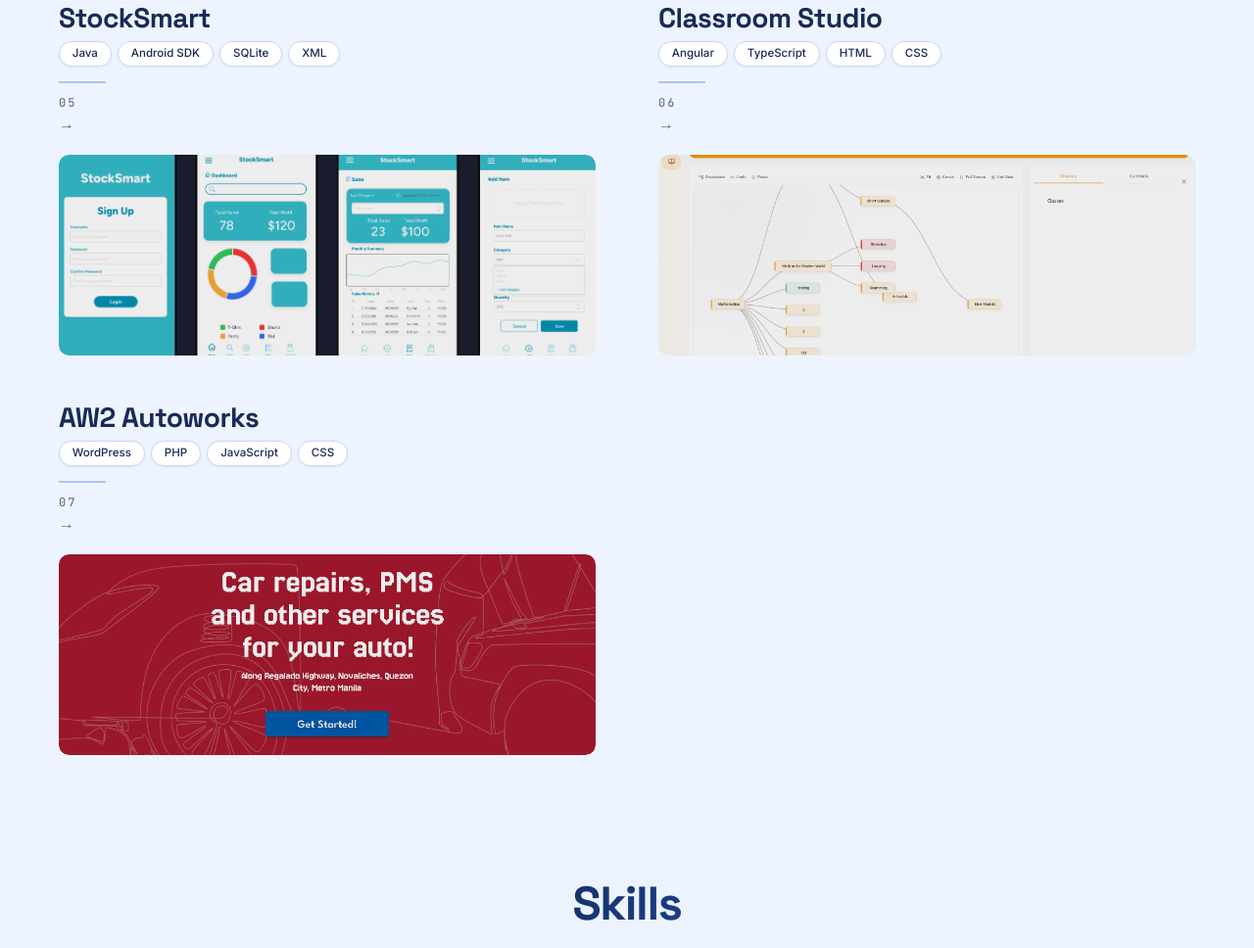
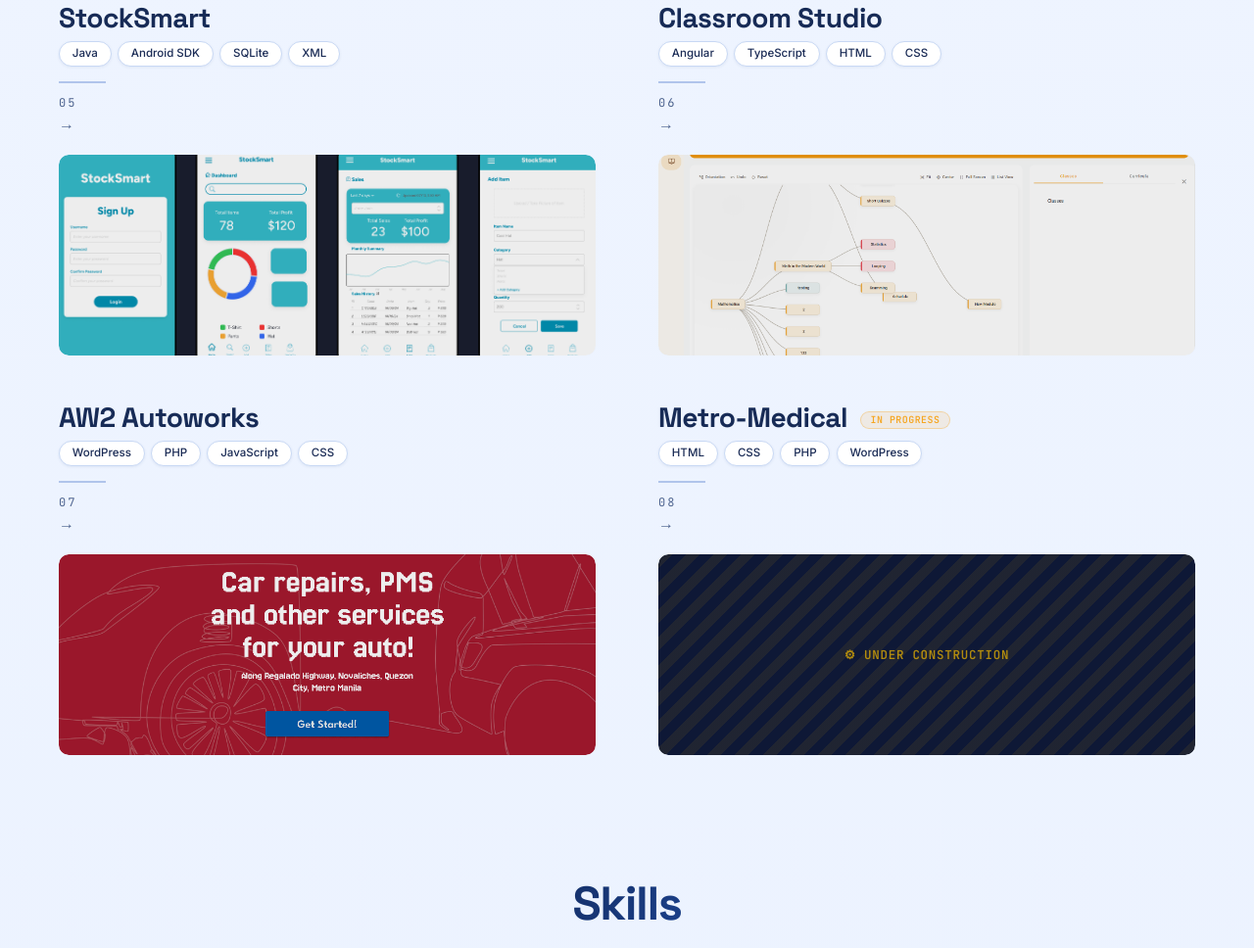
Before and after one commit to xezbeth-web/portfolio-br, a plain HTML site: page index.html in a window 1280 px wide. Shown: the part 3786-4754 px from the top of the page at 98% size. Drawn offline with Linux system fonts and the light colour scheme.

Commit message:
new project 1 - metro medical

```diff
--- a/index.html
+++ b/index.html
@@ -245,7 +245,7 @@
             <div class="project-card-tilt">
               <div class="project-info">
                 <h3>Original Beef <a class="project-ext-link" href="https://theoriginalbeeftapaflakes.com/" target="_blank" rel="noreferrer" aria-label="Visit live site">&#x2197;</a></h3>
-                <div class="project-tags"><span>HTML</span><span>CSS</span><span>JavaScript</span></div>
+                <div class="project-tags"><span>HTML</span><span>CSS</span><span>JavaScript</span><span>Wordpress</span></div>
                 <div class="project-line"></div>
                 <div class="project-meta">
                   <span class="project-num">04</span>
@@ -309,6 +309,24 @@
               <div class="project-media-wrap">
                 <div class="project-media media-7" aria-label="project preview"></div>
                 <div class="project-desc"><p>Local-based system with a database for PMS schedules and reservations, attendance logging, accounting, and inventory management.</p></div>
+              </div>
+            </div>
+          </article>
+
+          <article class="project-showcase">
+            <div class="project-card-tilt">
+              <div class="project-info">
+                <h3>Metro-Medical <span class="wip-badge">In Progress</span></h3>
+                <div class="project-tags"><span>HTML</span><span>CSS</span><span>PHP</span><span>WordPress</span></div>
+                <div class="project-line"></div>
+                <div class="project-meta">
+                  <span class="project-num">08</span>
+                  <span class="project-arrow">→</span>
+                </div>
+              </div>
+              <div class="project-media-wrap">
+                <div class="project-media media-8" aria-label="project preview — work in progress"></div>
+                <div class="project-desc"><p>A simple clinic website for Metro-Medical in Quezon City, featuring a patient FAQ page covering common procedures, clinic hours, and health services, alongside a contact information page with address, phone, and an inquiry form for appointment requests.</p></div>
               </div>
             </div>
           </article>
--- a/styles.css
+++ b/styles.css
@@ -756,6 +756,49 @@ body.cursor-project .cursor-ring {
 .media-5 { background-image: url("images/project-stocksmart.jpg"); }
 .media-6 { background-image: url("images/project-scintillant.jpg"); }
 .media-7 { background-image: url("images/project-aw2.jpg"); }
+.media-8 {
+  background-color: #0f1a3a;
+  background-image:
+    repeating-linear-gradient(
+      135deg,
+      rgba(255, 195, 0, 0.08) 0px,
+      rgba(255, 195, 0, 0.08) 10px,
+      transparent 10px,
+      transparent 20px
+    );
+  position: relative;
+}
+.media-8::after {
+  content: '⚙ Under Construction';
+  position: absolute;
+  inset: 0;
+  display: flex;
+  align-items: center;
+  justify-content: center;
+  font-family: 'JetBrains Mono', monospace;
+  font-size: 0.78rem;
+  font-weight: 600;
+  color: rgba(255, 195, 0, 0.72);
+  letter-spacing: 0.06em;
+  text-transform: uppercase;
+}
+
+/* WIP badge on project title */
+.wip-badge {
+  display: inline-block;
+  font-family: 'JetBrains Mono', monospace;
+  font-size: 0.62rem;
+  font-weight: 600;
+  color: #f5a623;
+  background: rgba(245, 166, 35, 0.12);
+  border: 1px solid rgba(245, 166, 35, 0.35);
+  border-radius: 999px;
+  padding: 0.15rem 0.6rem;
+  vertical-align: middle;
+  margin-left: 0.4rem;
+  letter-spacing: 0.05em;
+  text-transform: uppercase;
+}
 
 /* project tech tags — clean white chips */
 .project-info .project-tags {
```
